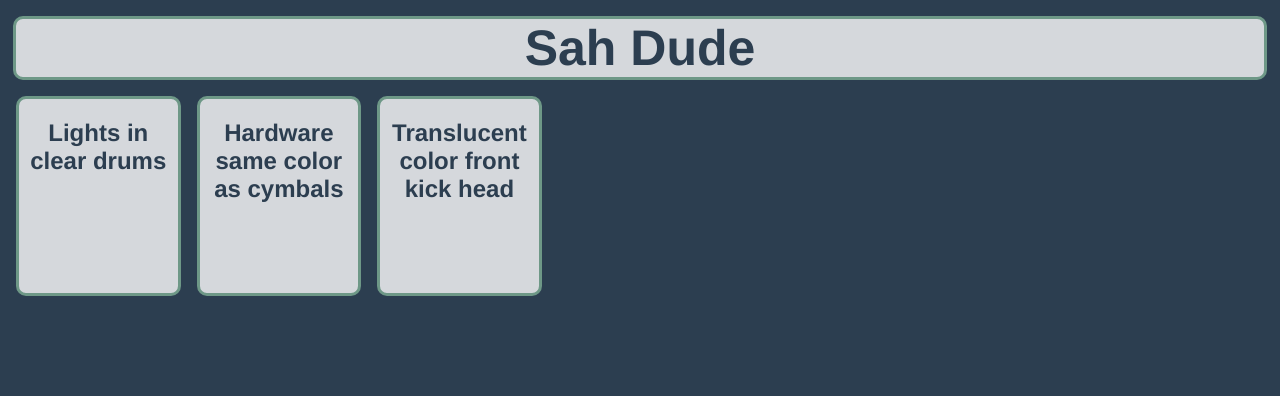
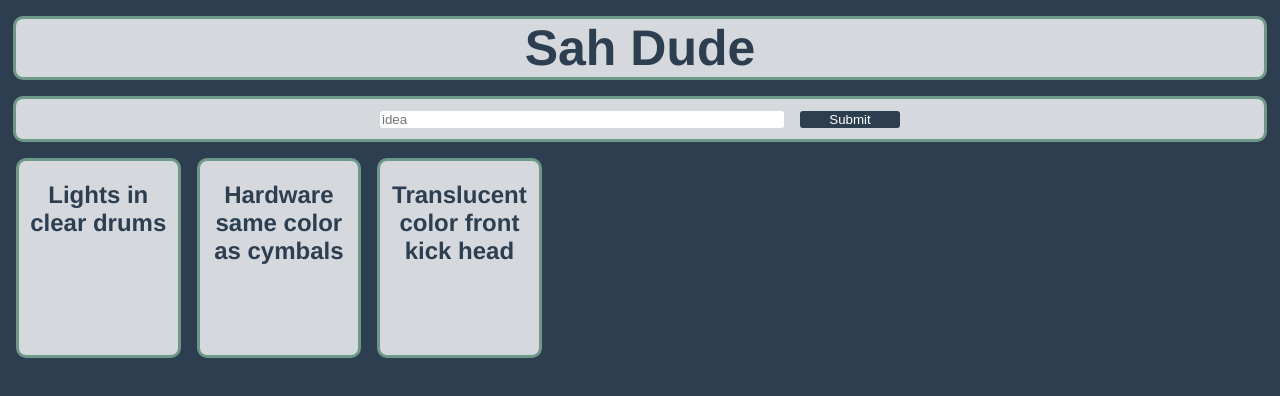
Before and after one commit to richardltyler/vue-ideabox, a Vue app: page / in a window 1280 px wide. Shown: the top 396 px of the page. Built offline with nearby package versions, Linux system fonts and the light colour scheme.

Commit message:
Create Form component

```diff
--- a/src/App.vue
+++ b/src/App.vue
@@ -1,15 +1,17 @@
 <template>
   <h1 class="app-title bubble">Sah Dude</h1>
+  <Form />
   <Ideas :ideas="ideas" />
 </template>
 
 <script>
-// import HelloWorld from './components/HelloWorld.vue'
+import Form from './components/Form.vue';
 import Ideas from './components/Ideas.vue';
 
 export default {
   name: 'App',
   components: {
+    Form,
     Ideas
   },
 
--- /dev/null
+++ b/src/components/Form.vue
@@ -0,0 +1,44 @@
+<template>
+  <form class='bubble'>
+    <input
+      type='text'
+      name='idea'
+      id='idea-input'
+      placeholder='idea'
+    />
+
+    <button id='submit-button'>Submit</button>
+  </form>
+</template>
+
+<script>
+export default {
+  name: 'Form'
+}
+</script>
+
+<style>
+form {
+  width: 100%;
+  display: flex;
+  justify-content: center;
+  align-items: center;
+  column-gap: 1rem;
+  height: 40px;
+}
+
+#idea-input {
+  border: none;
+  color: #2c3e50;
+  border-radius: 3px;
+  width: 400px;
+}
+
+#submit-button {
+  border: none;
+  color: white;
+  background-color: #2c3e50;
+  border-radius: 3px;
+  width: 100px;
+}
+</style>
```
